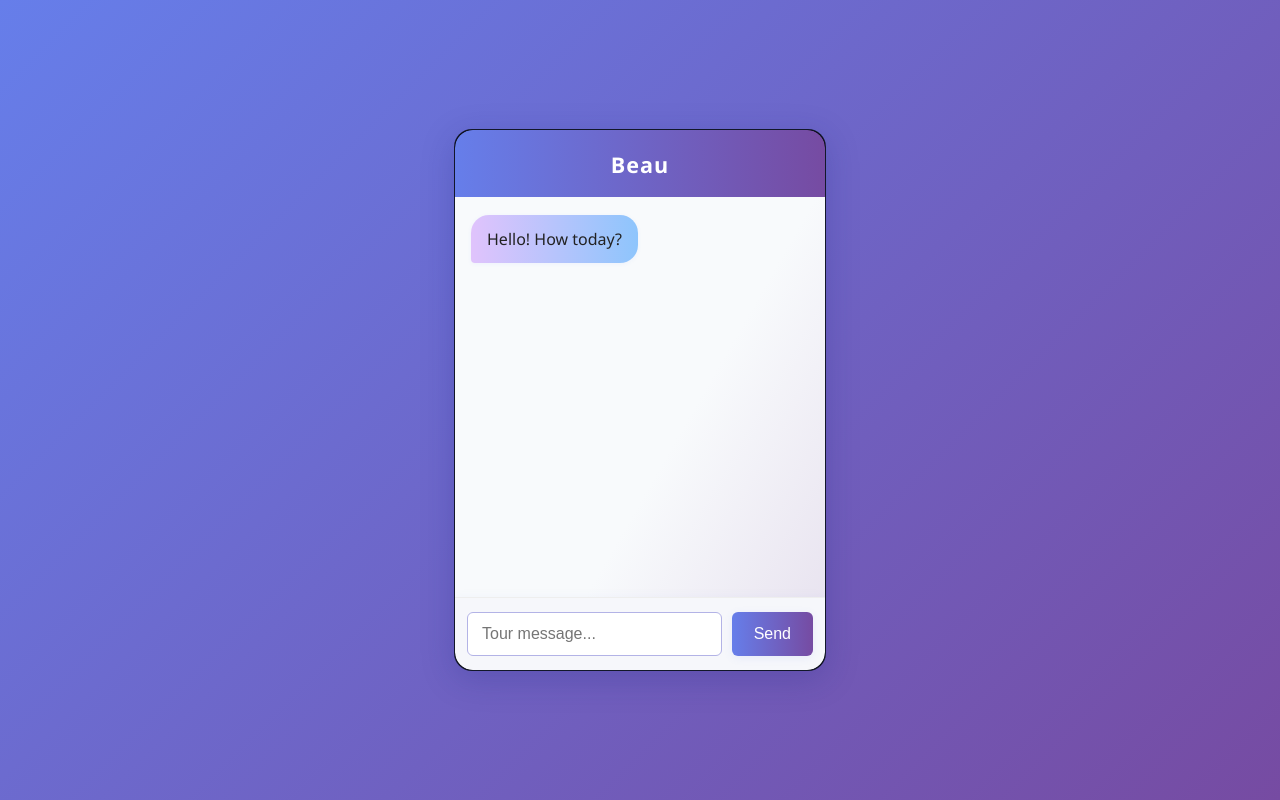
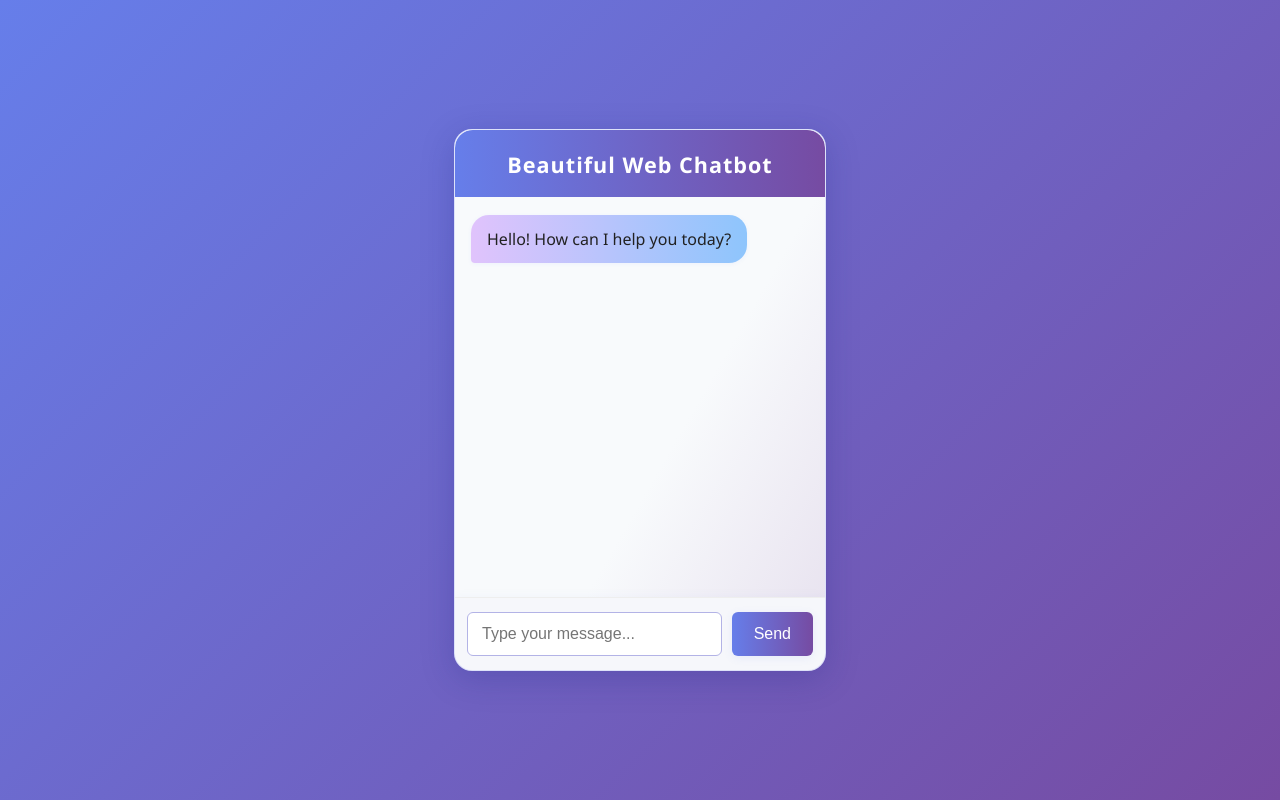
Before and after one commit to dqduong2003/chatbot, a plain HTML site: page index.html in a window 1280 px wide. Drawn offline with Linux system fonts and the light colour scheme.

Commit message:
Fix files

```diff
--- a/index.html
+++ b/index.html
@@ -3,7 +3,7 @@
 <head>
   <meta charset="UTF-8">
   <meta name="viewport" content="width=device-width, initial-scale=1.0">
-  <title>Beauti</title>
+  <title>Beautiful Web Chatbot</title>
   <style>
     body {
       font-family: 'Segoe UI', Arial, sans-serif;
@@ -17,7 +17,7 @@
       min-height: 100vh;
     }
     .chat-container {
-      background: #000;
+      background: rgba(255,255,255,0.95);
       border-radius: 18px;
       box-shadow: 0 8px 32px 0 rgba(31, 38, 135, 0.25);
       width: 370px;
@@ -127,12 +127,12 @@
 </head>
 <body>
   <div class="chat-container">
-    <div class="chat-header">Beau</div>
+    <div class="chat-header">Beautiful Web Chatbot</div>
     <div class="chat-messages" id="chatMessages">
-      <div class="message bot">Hello! How today?</div>
+      <div class="message bot">Hello! How can I help you today?</div>
     </div>
     <form class="chat-input" id="chatForm">
-      <input type="text" id="userInput" placeholder="Tour message..." autocomplete="off" required />
+      <input type="text" id="userInput" placeholder="Type your message..." autocomplete="off" required />
       <button type="submit">Send</button>
     </form>
   </div>
```
